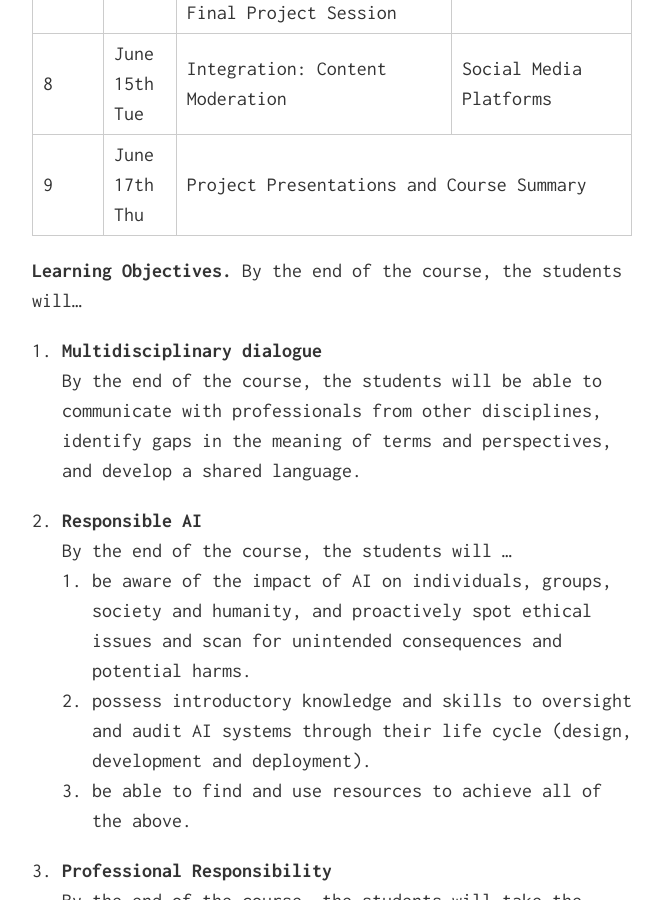
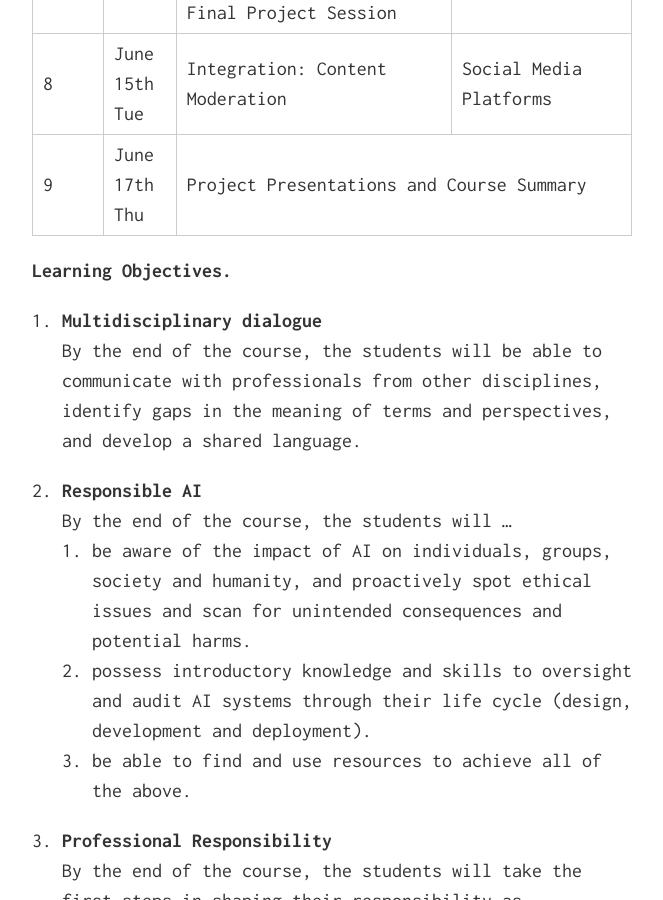
Before and after one commit to ResponsiblyAI/learn, a Jekyll site: the page built from index.md, in a window 1280 px wide and 900 px high, scrolled down 4247 px. Shown: the whole window, without its empty margins (308-971 px from the left). Built offline with Jekyll 4.4.1, drawn with Linux system fonts in a browser that asks for light colours; nearby versions of some CDN libraries.

Commit message:
update final presentation

```diff
--- a/index.md
+++ b/index.md
@@ -154,7 +154,7 @@ May 27-June 17 | Monday, Tuesday, Thursday
 </tbody>
 </table>
 
-**Learning Objectives.** By the end of the course, the students will…
+**Learning Objectives.**
 
 1. **Multidisciplinary dialogue**
 By the end of the course, the students will be able to communicate with professionals from other disciplines, identify gaps in the meaning of terms and perspectives, and develop a shared language.
```
